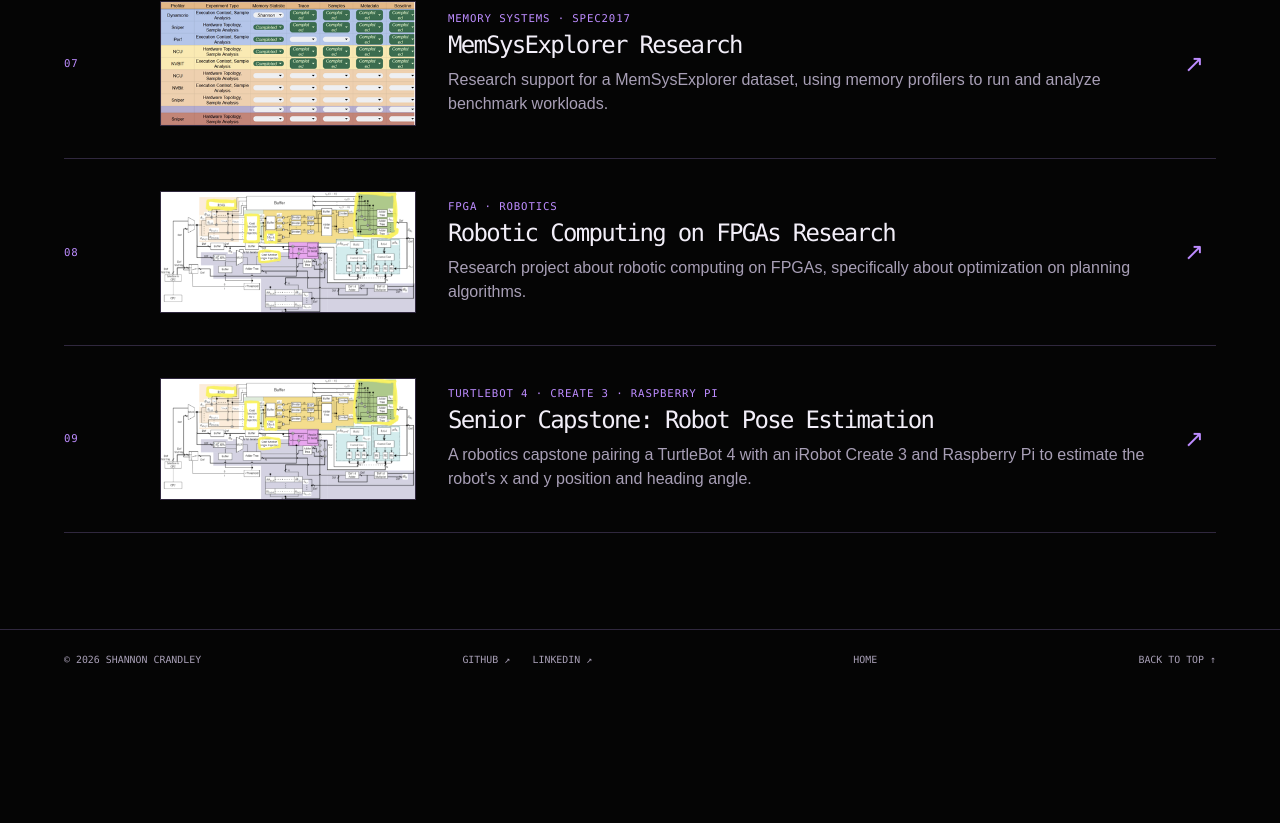
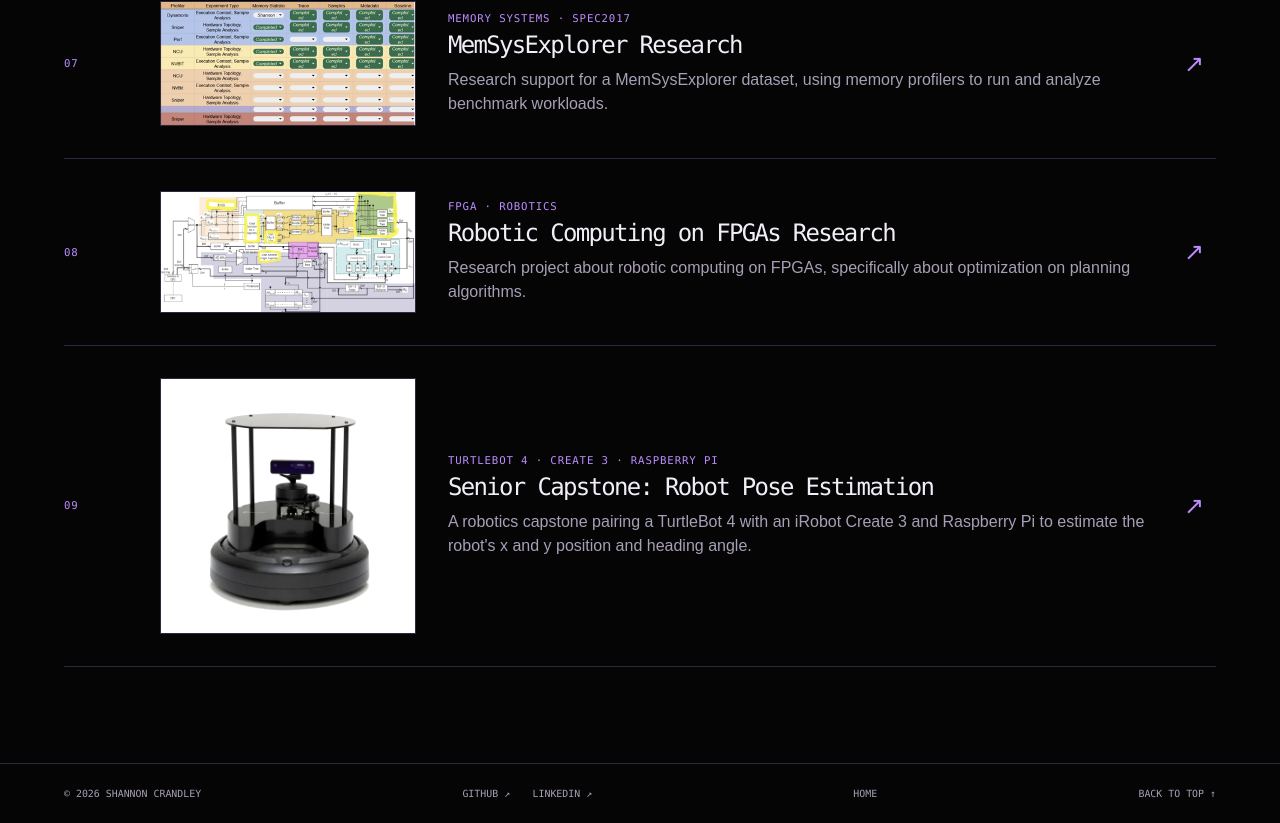
Before and after one commit to shanncran/shannon-portfolio, a Next.js app: page /projects in a window 1280 px wide. Shown: the part 2405-3228 px from the top of the page. Before the commit the page ends 3094 px from the top, so only its background shows below. Built offline with nearby package versions, Linux system fonts and the light colour scheme.

Commit message:
fix capstone photo

```diff
--- a/app/projects/page.tsx
+++ b/app/projects/page.tsx
@@ -10,7 +10,7 @@ const projects = [
   ["06", "Autonomous Robot", "Arduino · Sensors · Robotics", "A team-built robot that follows lanes using color sensing and distance sensing with photodiode. The bot had to comminunicate with another bot through a server.", "AR", "/images/projects/junior-design.png", "github", "https://github.com/shanncran/Junior_Design"],
   ["07", "MemSysExplorer Research", "Memory systems · SPEC2017", "Research support for a MemSysExplorer dataset, using memory profilers to run and analyze benchmark workloads.", "ME", "/images/projects/memsys.png", "pdf", "/Shannon_Crandley_Directed_Study.pdf"],
   ["08", "Robotic Computing on FPGAs Research", "FPGA · Robotics", "Research project about robotic computing on FPGAs, specifically about optimization on planning algorithms.", "ME", "/images/projects/robotics.png", "pdf", "/ee156_final_paper.pdf"],
-  ["09", "Senior Capstone: Robot Pose Estimation", "TurtleBot 4 · Create 3 · Raspberry Pi", "A robotics capstone pairing a TurtleBot 4 with an iRobot Create 3 and Raspberry Pi to estimate the robot's x and y position and heading angle.", "RP", "/images/projects/robotics.png", "", ""],
+  ["09", "Senior Capstone: Robot Pose Estimation", "TurtleBot 4 · Create 3 · Raspberry Pi", "A robotics capstone pairing a TurtleBot 4 with an iRobot Create 3 and Raspberry Pi to estimate the robot's x and y position and heading angle.", "RP", "/images/projects/turtlebot.jpg", "", ""],
 ];
 
 function GithubIcon() {
```
